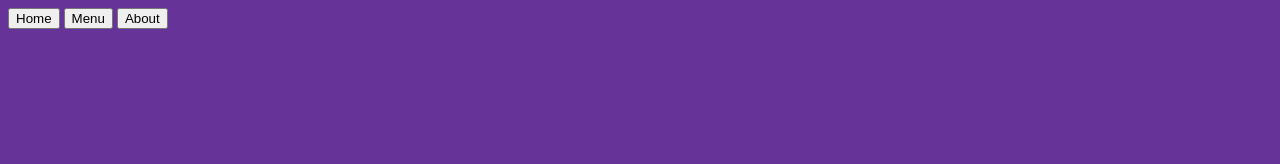
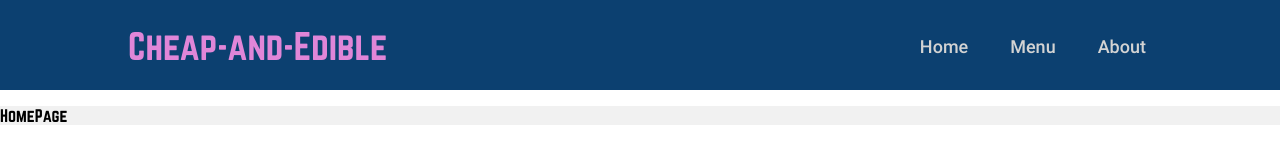
Before and after one commit to MrPoifect/restaurant-page, a website built with webpack: page src/template.html in a window 1280 px wide. Built offline with nearby package versions, Linux system fonts and the light colour scheme.

Commit message:
Create header CSS

```diff
--- a/src/index.js
+++ b/src/index.js
@@ -8,6 +8,7 @@ const homeBtn = document.getElementById("home");
 const menuBtn = document.getElementById("menu");
 const aboutBtn = document.getElementById("about");
 
+loadHomePage();
 
 function openTargetPage(target) {
     const contentBox = document.getElementById("content");
--- a/src/styles.css
+++ b/src/styles.css
@@ -1,7 +1,116 @@
-body {
-    background-color: rebeccapurple;
+@font-face {
+    font-family: 'Norwester';
+    src: url(./fonts/norwester.otf) format('opentype');
 }
 
-div {
-    background-color: red;
+@font-face {
+    font-family: "roboto";
+    src: url(./fonts/Roboto-Medium.ttf);
 }
+
+
+
+
+
+body {
+    margin: 0;
+    padding: 0;
+    font-family: "roboto";
+}
+
+
+header {
+ background-color: rgb(12, 64, 112);
+}
+
+#header-content {
+    width: 80%;
+    margin: 0 auto;
+    display: grid;
+    grid-template-columns: 1fr 1fr;
+    padding: 25px 30px;
+    max-height: 40px
+}
+
+#logo {
+    font-family: "Norwester";
+    font-size: 35px;
+    align-content: center;
+    color: rgb(224, 134, 216);
+}
+
+#buttons {
+    display: flex;
+    flex-direction: row;
+    justify-content: flex-end;
+    gap: 30px;
+}
+
+.nav {
+    height: 30px;
+    align-self: center;
+    border: none;
+    font-family: "roboto";
+    font-size: 18px;
+    background: none;
+    color: rgb(211, 211, 211);
+}
+
+.nav:hover {
+
+    color: rgb(224, 134, 216);
+}
+
+#content {
+    background-color: rgb(241, 241, 241);
+    font-family: "Norwester";
+}
+
+input[type="checkbox"], label {
+    display: none;
+}
+
+
+
+@media (max-width: 650px) {
+
+    input[type="checkbox"]:not(:checked)+#buttons {
+    display: none;
+    }
+
+    #buttons{
+        display: flex;
+        flex-direction: column;
+        background-color: rgb(230, 230, 230);
+        padding: 6px;
+        gap: 4px;
+        width: 200px;
+        justify-self: end;
+        position: relative;
+        left: 35px;
+        border-radius: 8px;
+    }
+
+    .nav {
+        width: 200px;
+        border-radius: 8px;
+        color: rgb(107, 107, 107);
+    }
+
+    .nav:hover {
+    background-color: rgb(196, 196, 196);
+    }
+
+    #header-content {
+
+        grid-template-columns: 5fr 1fr;
+    }
+
+
+
+    #header-content > label {
+        display: block;
+        width: 35px;
+        align-self: center;
+    }
+}
--- a/src/template.html
+++ b/src/template.html
@@ -7,11 +7,16 @@
 </head>
 <body>
     <header>
-        <nav>
-            <button id="home">Home</button>
-            <button id="menu">Menu</button>
-            <button id="about">About</button>
-        </nav>
+        <div id="header-content">
+            <div id="logo">Cheap-and-Edible</div>
+            <label for ="dropdown" tabindex="0"><img class="icon" src="./images/menu.svg" alt=""></label>
+            <input type="checkbox" id="dropdown"/>
+            <nav id="buttons">
+                <button id="home" class="nav">Home</button>
+                <button id="menu" class="nav">Menu</button>
+                <button id="about" class="nav">About</button>
+            </nav>
+        </div>
     </header>
     <div id="content">
 
--- a/webpack.config.js
+++ b/webpack.config.js
@@ -32,7 +32,11 @@ export default {
             {
                 test: /\.(png|svg|jpg|jpeg|gif)$/i,
                 type: "asset/resource",
-            }
+            },
+            {
+                test: /\.(woff|woff2|eot|ttf|otf)$/i,
+                type: "asset/resource",
+            },
         ],
     },
 };
```
Also changed, not shown: src/fonts/Roboto-Medium.ttf (added), src/fonts/norwester.otf (added), src/images/menu.svg (added).
